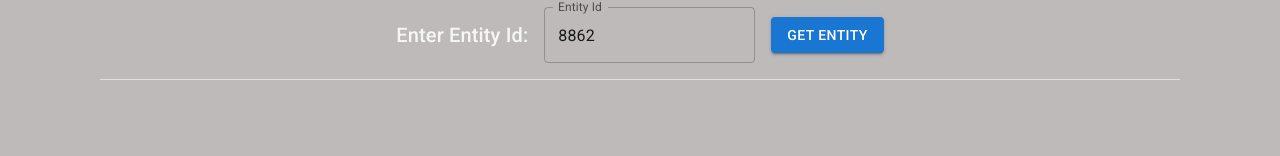
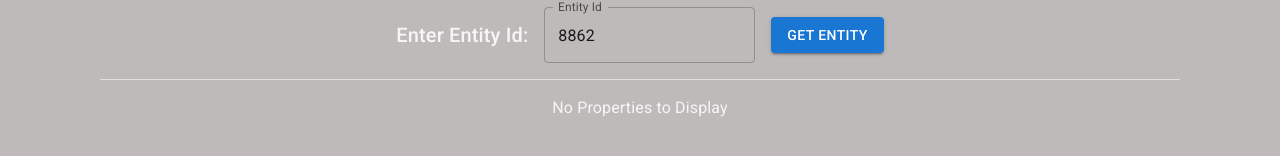
Before and after one commit to rosskipp/resolve-takehome, a React (Vite) app in the folder apps/frontend/: page / in a window 1280 px wide. Shown: the part 170-326 px from the top of the page. Built offline with nearby package versions, Linux system fonts and the light colour scheme; no server answers.

Commit message:
fix change entity bug

```diff
--- a/apps/frontend/src/App.tsx
+++ b/apps/frontend/src/App.tsx
@@ -3,6 +3,7 @@ import { Box, Button, Divider, Grid, Stack, Typography, TextField } from '@mui/m
 import { getEntityById } from './api/api';
 import { ApiEntity } from './types';
 import EntityTable from './components/EntityTable';
+import ErrorBoundary from './components/ErrorBoundary';
 
 function App() {
   const [entityId, setEntityId] = useState(8862);
@@ -26,8 +27,23 @@ function App() {
     }
   };
 
+  const renderCategories = () => {
+    {/* If we get an error, show that. If we don't have properties yet (first load, then don't show the table) */ }
+    if (error) {
+      return (
+        <Typography>errorMessage</Typography>
+      );
+    } else if (Object.keys(entity.properties).length > 0) {
+      return (<EntityTable entity={entity} />);
+    } else {
+      return (
+        <Typography>No Properties to Display</Typography>
+      );
+    }
+  };
+
   return (
-    <>
+    <ErrorBoundary>
       <Box sx={{ margin: '0 auto', padding: 10, textAlign: 'center', maxWidth: '1080px' }}>
         <Grid container spacing={2}>
           <Grid item xs={12}>
@@ -53,12 +69,11 @@ function App() {
           </Grid>
 
           <Grid item xs={12}>
-            {/* If we get an error, show that. If we don't have properties yet (first load, then don't show the table) */}
-            {error ? errorMessage : Object.keys(entity.properties).length > 0 ? <EntityTable entity={entity} /> : null}
+            {renderCategories()}
           </Grid>
         </Grid>
       </Box>
-    </>
+    </ErrorBoundary>
   );
 }
 
--- a/apps/frontend/src/components/EntityTable.tsx
+++ b/apps/frontend/src/components/EntityTable.tsx
@@ -14,9 +14,9 @@ const EntityPropertiesRow: React.FC<{ propertyValues: PropertyValues, open: bool
       <TableCell style={{ paddingBottom: 0, paddingTop: 0 }} colSpan={2}>
         <Collapse in={open} timeout="auto" unmountOnExit>
           <Box sx={{ margin: 1 }}>
-            <Typography variant="h6" gutterBottom component="div">
+            {/* <Typography variant="h6" gutterBottom component="div">
               Properties
-            </Typography>
+            </Typography> */}
             <Table size="small" aria-label="purchases">
               <TableHead>
                 <TableRow key={crypto.randomUUID()}>
@@ -41,9 +41,7 @@ const EntityPropertiesRow: React.FC<{ propertyValues: PropertyValues, open: bool
 };
 
 
-const EntityCategoryRow: React.FC<{ category: [string, PropertyValues]; }> = ({ category }) => {
-
-  const [open, setOpen] = React.useState(false);
+const EntityCategoryRow: React.FC<{ category: [string, PropertyValues], open: boolean, setOpen: (category: string, open: boolean) => void; }> = ({ category, open, setOpen }) => {
 
   return (
     <React.Fragment>
@@ -52,7 +50,7 @@ const EntityCategoryRow: React.FC<{ category: [string, PropertyValues]; }> = ({
           <IconButton
             aria-label="expand row"
             size="small"
-            onClick={() => setOpen(!open)}
+            onClick={() => setOpen(category[0], !open)}
           >
             {open ? <KeyboardArrowUpIcon /> : <KeyboardArrowDownIcon />}
           </IconButton>
@@ -66,14 +64,38 @@ const EntityCategoryRow: React.FC<{ category: [string, PropertyValues]; }> = ({
   );
 };
 
+interface CategoryOpen {
+  [key: string]: boolean;
+}
+
 const EntityTable: React.FC<EntityTableProps> = ({ entity }) => {
 
+  const [categoryOpen, setCategoryOpen] = React.useState<CategoryOpen>({});
+
   const categories = Object.entries(entity.properties);
+
+  React.useEffect(() => {
+    const newCategoryOpen: CategoryOpen = {};
+    categories.forEach((key) => {
+      newCategoryOpen[key[0]] = false;
+    });
+    setCategoryOpen(newCategoryOpen);
+    console.log(`Setting category open to ${JSON.stringify(newCategoryOpen)}`);
+  }, []);
+
+  const setThisCategoryOpen = (category: string, open: boolean) => {
+    console.log(`Setting category ${category} to ${open}`);
+    setCategoryOpen((prevCategoryOpen) => {
+      return { ...prevCategoryOpen, [category]: open };
+    });
+  };
+
+
 
   const renderCategories = () => {
     return categories.map(([category, propertyValues]) => {
       return (
-        EntityCategoryRow({ category: [category, propertyValues] })
+        EntityCategoryRow({ category: [category, propertyValues], open: categoryOpen[category], setOpen: setThisCategoryOpen })
       );
     });
   };
@@ -83,8 +105,8 @@ const EntityTable: React.FC<EntityTableProps> = ({ entity }) => {
     <Box>
       <Stack spacing={2} direction="column" justifyContent='center' alignItems='center'>
         <Stack spacing={2} direction="row" justifyContent='center' alignItems='center'>
-          <Typography variant="h4">{entity.name}</Typography>
-          {/* <Typography variant="h6">Entity Id: {entity.entityId}</Typography> */}
+          <Typography variant="h4">Name: {entity.name}</Typography>
+          <Typography variant="h6">Id: {entity.entityId}</Typography>
         </Stack>
         <TableContainer component={Paper}>
           <Table>
--- /dev/null
+++ b/apps/frontend/src/components/ErrorBoundary.tsx
@@ -0,0 +1,39 @@
+import * as React from 'react';
+
+interface ErrorBoundaryProps {
+  children?: any;
+}
+
+interface ErrorBoundaryState {
+  hasError: boolean;
+}
+
+class ErrorBoundary extends React.Component<ErrorBoundaryProps, ErrorBoundaryState> {
+  constructor(props) {
+    super(props);
+    this.state = { hasError: false };
+  }
+
+  static getDerivedStateFromError() {
+    // Update state so the next render will show the fallback UI.
+    return { hasError: true };
+  }
+
+  componentDidCatch(error, errorInfo) {
+    // You can also log the error to an error reporting service
+    // logErrorToMyService(error, errorInfo);
+    console.error(error);
+    console.error(errorInfo);
+  }
+
+  render() {
+    if (this.state.hasError) {
+      // You can render any custom fallback UI
+      return <h1>something went wrong</h1>;
+    }
+
+    return <>{this.props.children}</>;
+  }
+}
+
+export default ErrorBoundary;
```
Also changed, not shown: 1 other file (tests, documents, lock files or other folders).
